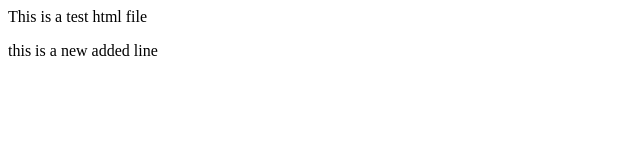
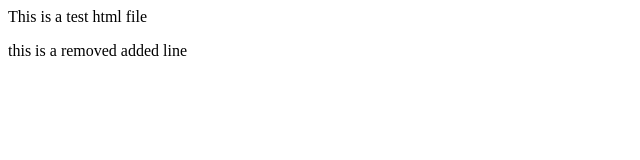
Before and after one commit to Rayan3663/localRepo, a plain HTML site: page index.html in a window 1280 px wide. Shown: the full height of the page, 0-640 px from the left. Drawn offline with Linux system fonts and the light colour scheme.

Commit message:
testing merge

```diff
--- a/index.html
+++ b/index.html
@@ -1,2 +1,2 @@
 <p>This is a test html file</p>
-<p>this is a new added line</p>
+<p>this is a removed added line</p>
```
